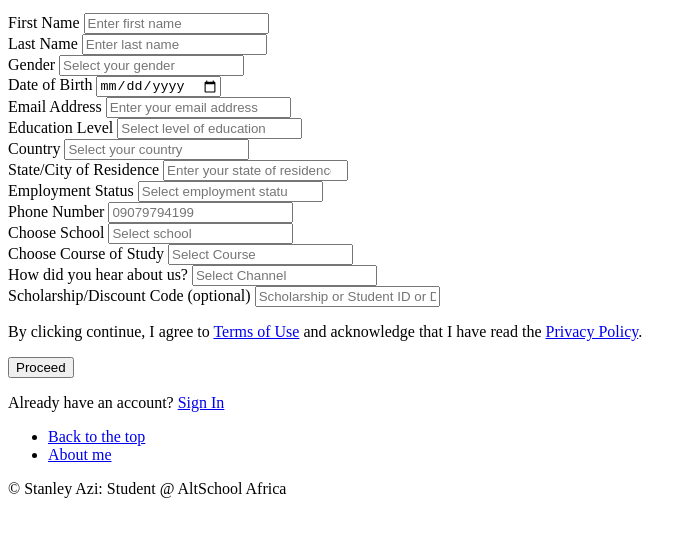
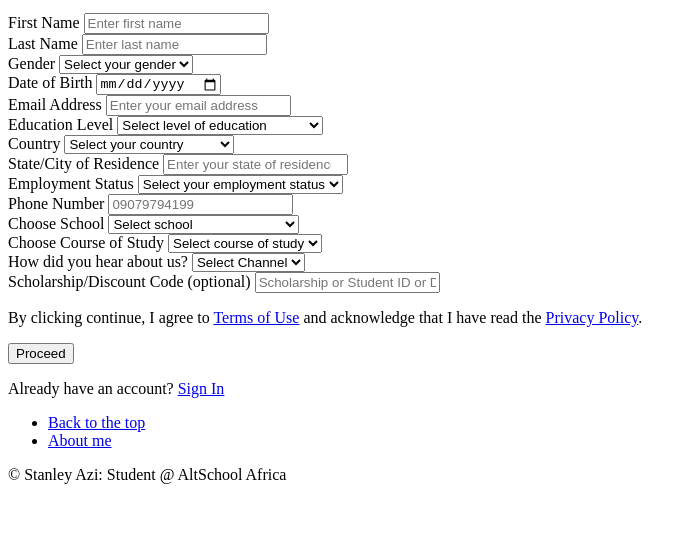
Before and after one commit to Stan015/altschool_assignment1, a plain HTML site: page form.html in a window 1280 px wide. Shown: the part 140-676 px from the top of the page, without its empty margins (0-697 px from the left). Drawn offline with Linux system fonts and the light colour scheme.

Commit message:
completed assignment 1

```diff
--- a/form.html
+++ b/form.html
@@ -38,12 +38,12 @@
 
             <div>
                 <div>
-                    <label for="gender">Gender</label>
-                    <input type="search" name="gender" list="gender_list" placeholder="Select your gender">
-                    <datalist id="gender_list">
-                        <option value="Male"></option>
-                        <option value="Female"></option>
-                    </datalist>
+                    <label for="gender_list">Gender</label>
+                    <select name="gender_list" id="gender_list" title="gender_list">
+                        <option value="select your gender">Select your gender</option>
+                        <option value="male">Male</option>
+                        <option value="female">Female</option>
+                    </select>
                 </div>
 
                 <div>
@@ -59,46 +59,46 @@
                 </div>
 
                 <div>
-                    <label for="edu_level">Education Level</label>
-                    <input type="search" name="edu_level" id="edu_level" list="edu_level_options" placeholder="Select level of education">
-                    <datalist id="edu_level_options">
-                        <option value="BSc"></option>
-                        <option value="MSc"></option>
-                        <option value="Deploma"></option>
-                        <option value="Doctorate (PhD)"></option>
-                        <option value="High School/Secondary School"></option>
-                        <option value="Undergraduate"></option>
-                        <option value="Junior/Middle School"></option>
-                        <option value="Post Graduate"></option>
-                    </datalist>
+                    <label for="edu_level_options">Education Level</label>
+                    <select name="edu_level_options" title="edu_level_options" id="edu_level_options">
+                        <option value="Select level of education">Select level of education</option>
+                        <option value="BSc">BSc</option>
+                        <option value="MSc">MSc</option>
+                        <option value="Deploma">Deploma</option>
+                        <option value="Doctorate (PhD)">Doctorate (PhD)</option>
+                        <option value="High School/Secondary School">High School/Secondary School</option>
+                        <option value="Undergraduate">Undergraduate</option>
+                        <option value="Junior/Middle School">Junior/Middle School</option>
+                        <option value="Post Graduate">Post Graduate</option>
+                    </select>
                 </div>
             </div>
 
             <div>
                 <div>
-                    <label for="country">Country</label>
-                    <input type="search" name="country" id="country" list="country_of_residence" placeholder="Select your country">
-                    <datalist id="country_of_residence">
-                        <option value="Afghanistan"></option>
-                        <option value="Albania"></option>
-                        <option value="Algeria"></option>
-                        <option value="Andorra"></option>
-                        <option value="Angola"></option>
-                        <option value="Antigua and Barbuda"></option>
-                        <option value="Argentina"></option>
-                        <option value="Armenia"></option>
-                        <option value="Australia"></option>
-                        <option value="Austria"></option>
-                        <option value="Belgium"></option>
-                        <option value="Belize"></option>
-                        <option value="Benin"></option>
-                        <option value="Botswana"></option>
-                        <option value="Brazil"></option>
-                        <option value="Brunei"></option>
-                        <option value="United Kingdom"></option>
-                        <option value="United States of America"></option>
+                    <label for="country_of_residence">Country</label>
+                    <select name="country_of_residence" title="country_of_residence" id="country_of_residence">
+                        <option value="select your country">Select your country</option>
+                        <option value="Afghanistan">Afghanistan</option>
+                        <option value="Albania">Albania</option>
+                        <option value="Algeria">Algeria</option>
+                        <option value="Andorra">Andorra</option>
+                        <option value="Angola">Angola</option>
+                        <option value="Antigua and Barbuda">Antigua and Barbuda</option>
+                        <option value="Argentina">Argentina</option>
+                        <option value="Armenia">Armenia</option>
+                        <option value="Australia">Australia</option>
+                        <option value="Austria">Austria</option>
+                        <option value="Belgium">Belgium</option>
+                        <option value="Belize">Belize</option>
+                        <option value="Benin">Benin</option>
+                        <option value="Botswana">Botswana</option>
+                        <option value="Brazil">Brazil</option>
+                        <option value="Brunei">Brunei</option>
+                        <option value="United Kingdom">United Kingdom</option>
+                        <option value="United States of America">United States of America</option>
                         <!-- More countries can be added here to include all countries as options -->
-                    </datalist>
+                    </select>
                 </div>
 
                 <div>
@@ -110,12 +110,12 @@
             <div>
                 <div>
                     <label for="employment_status">Employment Status</label>
-                    <input type="search" name="employment_status" id="employment_status" list="emp_status" placeholder="Select employment status">
-                    <datalist id="emp_status">
-                        <option value="Employed"></option>
-                        <option value="Unemployed"></option>
-                        <option value="Self-employed"></option>
-                    </datalist>
+                    <select name="employment_status" title="employment_status" id="employment_status">
+                        <option value="Employment status">Select your employment status</option>
+                        <option value="Employed">Employed</option>
+                        <option value="Unemployed">Unemployed</option>
+                        <option value="Self-employed">Self-employed</option>
+                    </select>
                 </div>
 
                 <div>
@@ -126,39 +126,41 @@
 
             <div>
                 <div>
-                    <label for="school">Choose School</label>
-                    <input type="search" name="school" id="school" list="list_of_schools" placeholder="Select school">
-                    <datalist id="list_of_schools">
-                        <option value="School of Business"></option>
-                        <option value="School of Creative Economy"></option>
-                        <option value="School of Data"></option>
-                        <option value="School of Engineering"></option>
-                        <option value="School of Product"></option>
-                    </datalist>
+                    <label for="list_of_schools">Choose School</label>
+                    <select name="list_of_schools" title="list_of_schools" id="list_of_schools">
+                        <option value="Select school">Select school</option>
+                        <option value="School of Business">School of Business</option>
+                        <option value="School of Creative Economy">School of Creative Economy</option>
+                        <option value="School of Data">School of Data</option>
+                        <option value="School of Engineering">School of Engineering</option>
+                        <option value="School of Product">School of Product</option>
+                    </select>
                 </div>
 
                 <div>
-                    <label for="course_of_study">Choose Course of Study</label>
-                    <input type="search" name="course_of_study" id="course_of_study" list="list_of_courses" placeholder="Select Course">
-                    <datalist id="list_of_courses">
-                        <option value=""></option>
-                    </datalist>
+                    <label for="list_of_courses">Choose Course of Study</label>
+                    <select name="list_of_courses" title="list_of_courses" id="list_of_courses">
+                        <option value="Select course of study">Select course of study</option>
+                        <option value="Frontend engineering">Frontend engineering</option>
+                        <option value="Backend engineering">Backend engineering</option>
+                        <option value="Cloud engineering">Cloud engineering</option>
+                    </select>
                 </div>
             </div>
 
             <div>
                 <div>
                     <label for="hear_about_us">How did you hear about us?</label>
-                    <input type="search" name="hear_about_us" id="hear_about_us" list="social_media_options" placeholder="Select Channel">
-                    <datalist id="social_media_options">
-                        <option value="Twitter"></option>
-                        <option value="LinkedIn"></option>
-                        <option value="Instagram"></option>
-                        <option value="YouTube"></option>
-                        <option value="Facebook"></option>
-                        <option value="Friend"></option>
-                        <option value="Bill Board"></option>
-                    </datalist>
+                    <select name="social_media_options" title="social_media_options" id="social_media_options">
+                        <option value="Select Channel">Select Channel</option>
+                        <option value="Twitter">Twitter</option>
+                        <option value="LinkedIn">LinkedIn</option>
+                        <option value="Instagram">Instagram</option>
+                        <option value="YouTube">YouTube</option>
+                        <option value="Facebook">Facebook</option>
+                        <option value="Friend">Friend</option>
+                        <option value="Bill Board">Bill Board</option>
+                    </select>
                 </div>
 
                 <div>
```
Also changed, not shown: index.html (+2 -2 lines), images/stanley_azi_dp.jpeg (renamed from images/Stanley-Azi-dp.jpeg), 1 other file.
